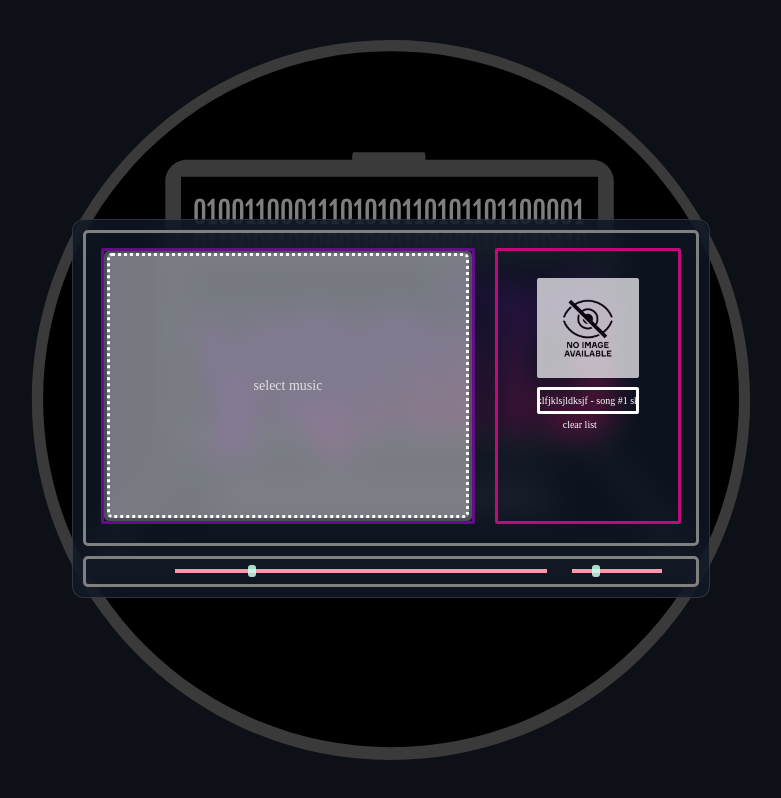
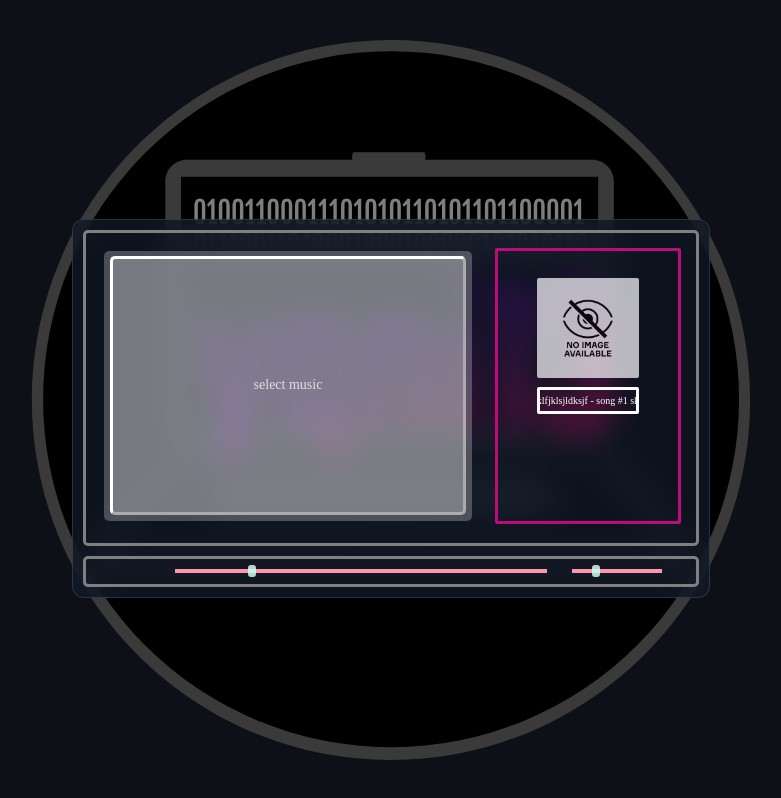
Before and after one commit to yqni13/WEB_music, a plain HTML site: page main.html in a window 1280 px wide. Shown: the whole page, without its empty margins (249-1030 px from the left). Drawn offline with Linux system fonts and the light colour scheme.

Commit message:
adapt select field style

```diff
--- a/stylesheets/details.css
+++ b/stylesheets/details.css
@@ -4,7 +4,7 @@
     height: 90%;
     border-radius: 2px;
     border-style: solid;
-    border-color: var(--yqni13-purple);
+    border-color: transparent;
     margin: 10px 10px 0px 10px;
     overflow: scroll;
     scrollbar-width: none;
@@ -37,12 +37,12 @@ input[type="file"] {
 
 .button {
     display: inline-block;
-    width:97%;
-    height: 96%;
+    width:95%;
+    height: 94%;
     align-content: center;
     cursor: pointer;
     border-radius: 5px;
-    border-style: dotted;
+    border-style: outset;
     border-color: white;
     background-color: var(--glassoptic-color);
     font-size: 14px;
@@ -106,6 +106,10 @@ input[type="file"] {
     }
 }
 
+.clear {
+    visibility: hidden;
+}
+
 .clearLabel {
     color: white;
     font-size:10px;
```
